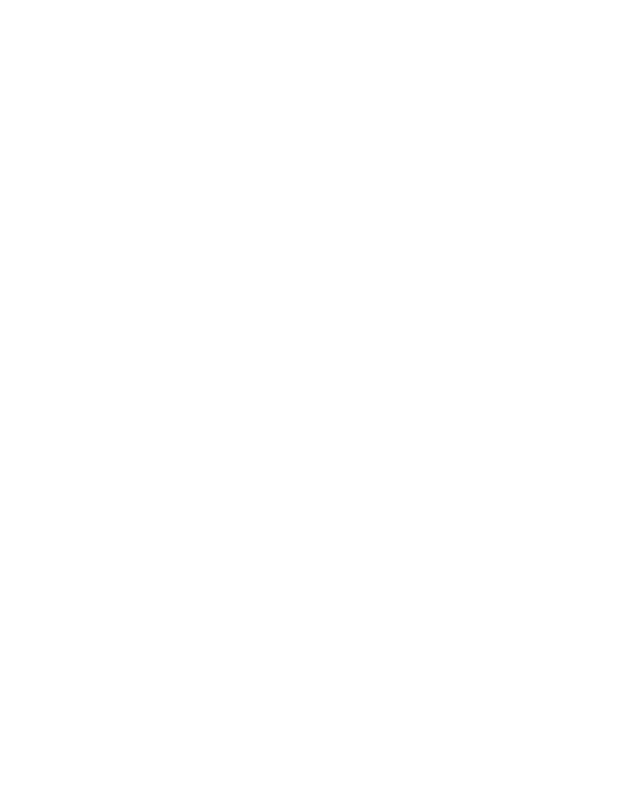
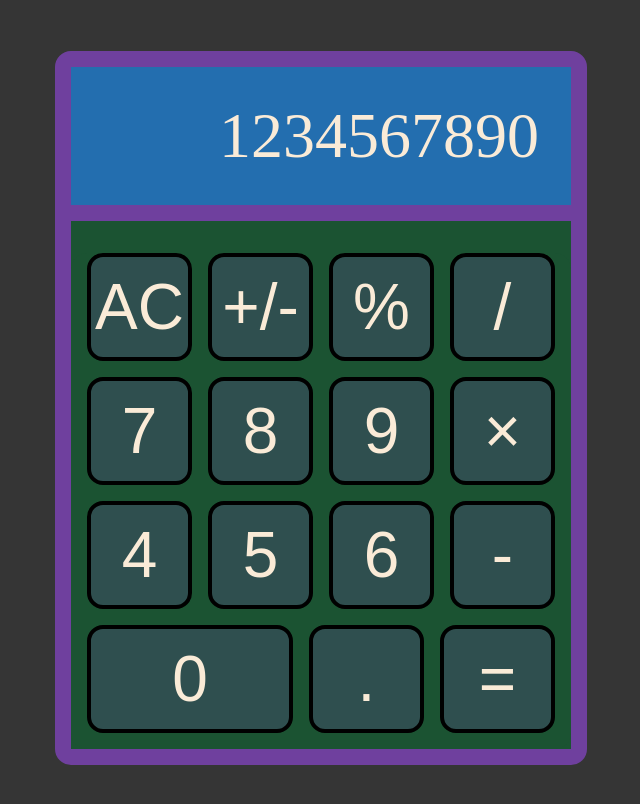
Before and after one commit to SluzCode/calculator, a plain HTML site: page index.html in a window 1280 px wide. Shown: the whole page, without its empty margins (319-959 px from the left). Drawn offline with Linux system fonts and the light colour scheme.

Commit message:
Establish basic layout for calculator
The basic layout is setup to allow for coding of the calculator
function in javascript.

```diff
--- a/index.html
+++ b/index.html
@@ -3,11 +3,42 @@
 <head>
     <meta charset="UTF-8">
     <meta name="viewport" content="width=device-width, initial-scale=1.0">
-    <title>Document</title>
+    <title>Calculator</title>
     <script src="script.js" defer></script>
     <link rel="stylesheet" href="style.css">
 </head>
 <body>
+    <div class="calculatorBody">
+        <div class="screen">1234567890</div>
+        <div class="buttonContainer">
+            <div id="" class="rowStyle">
+                <button id="" class="row0">AC</button>
+                <button id="" class="row0">+/-</button>
+                <button id="" class="row0">%</button>
+                <button id="" class="row0">/</button>
+            </div>
+            <div id="" class="rowStyle">
+                <button id="" class="row1">7</button>
+                <button id="" class="row1">8</button>
+                <button id="" class="row1">9</button>
+                <button id="" class="row1">&#xd7;</button>
+            </div>
+            <div id="" class="rowStyle">
+                <button id="" class="row2">4</button>
+                <button id="" class="row2">5</button>
+                <button id="" class="row2">6</button>
+                <button id="" class="row2">-</button>
+            </div>
+            <div id="" class="rowStyle">
+                <button id="zero" class="row3">0</button>
+                <button id="decimal" class="row3">.</button>
+                <button id="equal" class="row3">=</button>
+            </div>
+
+        </div>
+
+
+    </div>
 
 </body>
 </html>
--- a/style.css
+++ b/style.css
@@ -0,0 +1,103 @@
+html {
+    font-size: 16px;
+    color: antiquewhite;
+}
+
+/* *{
+    border-radius: 1rem;
+} */
+
+body {
+    display: flex;
+    flex-direction: column;
+    height: 100vh;
+    background-color: rgb(53, 53, 53);
+    justify-content: center;
+    align-items: center;
+}
+
+.screen {
+    display: flex;
+    flex-direction: column;
+    justify-content: flex-end;
+    align-items: flex-end;
+    font-size: 4rem;
+    padding: 2rem;
+    border-bottom: 1rem solid rgb(111, 64, 158) ;
+    background-color:rgb(35, 110, 175);
+    margin-bottom: 1rem;
+    /* border: .25rem solid rgb(0, 0, 0); */
+    /* border-radius: 1rem; */
+}
+
+.calculatorBody {
+    border-radius: 1rem;
+    display: flex;
+    flex-direction: column;
+    background-color: rgb(27, 83, 50);
+    min-width: 500px;
+    border: 1rem solid rgb(111, 64, 158);
+    /* padding: 2rem; */
+    /* height: 2rem; */
+    /* width: 400px;
+    height: 10rem; */
+    /* flex: 1; */
+    /* justify-content: center; */
+}
+
+
+.buttonContainer {
+    display: flex;
+    flex-direction: column;
+    height: 30rem;
+    gap: 1rem;
+    margin-top: 1rem;
+    border-radius: 1rem;
+    border: 1rem solid rgb(27, 83, 50);
+    border-top: 0;
+}
+
+
+
+button {
+    font-size: 4rem;
+    display: flex;
+    flex-direction: column;
+    flex: 1 1 1rem;
+    justify-content: center;
+    align-items: center;
+    padding: 0;
+    border: .25rem solid black;
+    color: antiquewhite;
+    background-color:darkslategrey;
+    border-radius: 1rem;
+    /* min-width: 4rem */
+    /* margin: 1rem; */
+    /* gap: 30px; */
+}
+
+button#zero {
+flex: 2;
+/* margin-right: 1rem; */
+}
+
+/* button#equal {
+
+
+    }
+
+button#decimal {
+
+    } */
+
+.rowStyle{
+    display: flex;
+    flex-direction: row;
+    justify-content: center;
+    flex: 1;
+    gap: 1rem;
+    /* padding: .1rem; */
+    /* border-radius: 10rem; */
+    /* align-items: center; */
+    /* width: max-content; */
+}
```
